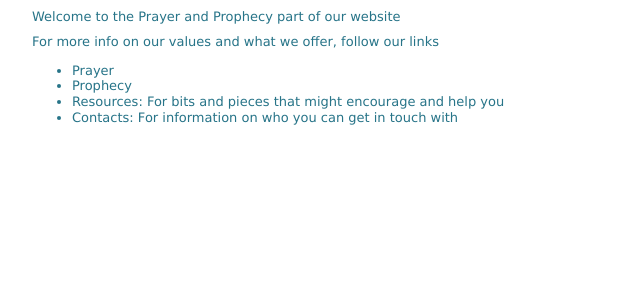
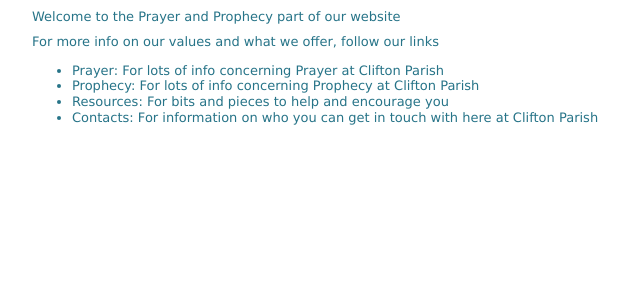
Before and after one commit to griffpatch/CPCYorkPP, a Jekyll site: the page built from pages/landing.md, in a window 1280 px wide. Shown: the top 300 px of the page, without its empty margins (0-640 px from the left). Built offline with Jekyll 4.4.1, drawn with Linux system fonts in a browser that asks for light colours.

Commit message:
Update landing.md

```diff
--- a/pages/landing.md
+++ b/pages/landing.md
@@ -8,7 +8,7 @@
 
 For more info on our values and what we offer, follow our links
 
-+ Prayer
-+ Prophecy
-+ Resources: For bits and pieces that might encourage and help you
-+ Contacts: For information on who you can get in touch with
++ Prayer: For lots of info concerning Prayer at Clifton Parish
++ Prophecy: For lots of info concerning Prophecy at Clifton Parish
++ Resources: For bits and pieces to help and encourage you
++ Contacts: For information on who you can get in touch with here at Clifton Parish
```
